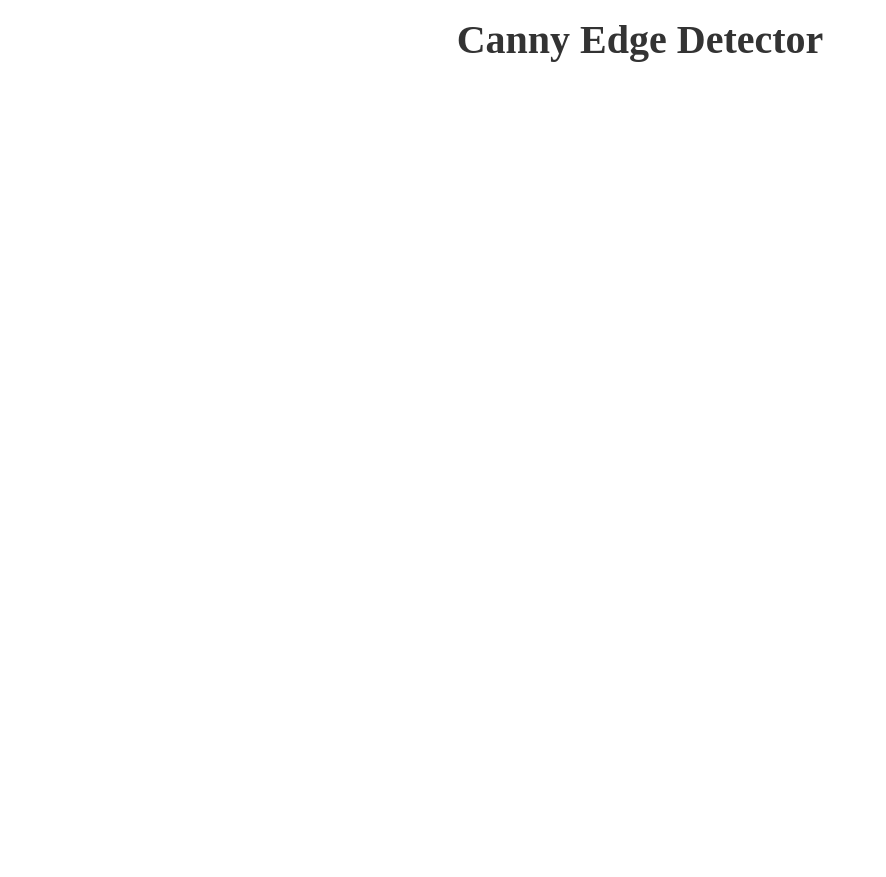
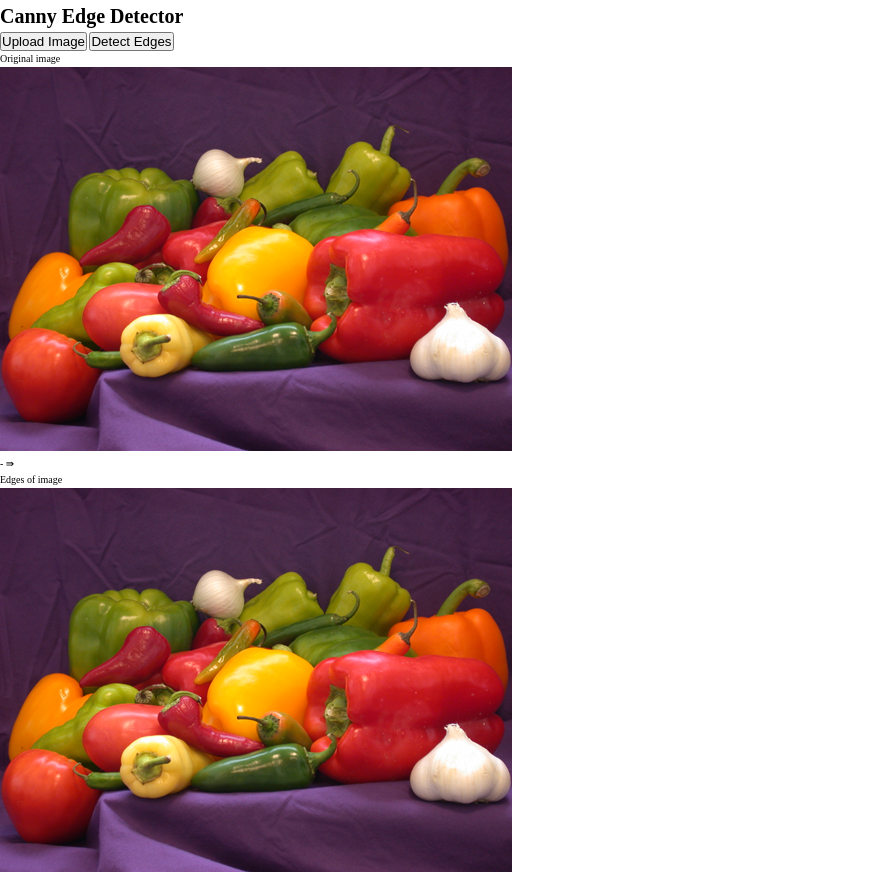
Before and after one commit to Abdelrahman776/Canny-Edge-Detector, a Flask app: page / in a window 1280 px wide. Shown: the whole page, without its empty margins (0-886 px from the left). Before the commit the page ends 62 px from the top, so only its background shows below. Run offline with Flask 3, Linux system fonts and the light colour scheme.

Commit message:
make page structure

```diff
--- a/templates/index.html
+++ b/templates/index.html
@@ -5,10 +5,36 @@
     <meta name="viewport" content="width=device-width, initial-scale=1.0" />
     <title>Canny Edge Detector</title>
     <link rel="stylesheet" href="{{url_for('static',filename='style.css')}}" />
+
   </head>
   <body>
     <header>
-      <h1 class="header">Canny Edge Detector</h1>
+      <h1 class="header-title">Canny Edge Detector</h1>
+      <button class="btn upload-btn" >Upload Image</button>
+      <button class="btn upload-btn" >Detect Edges</button>
     </header>
+
+    <section>
+      <div class="container">
+        <div class="image-container">
+          <p class="image-label">Original image</p>
+          <img
+            src="{{url_for('static',filename='images/peppers.png')}}"
+            alt="Placeholder"
+            class="image"
+          />
+        </div>
+        <div><span>&dash; &rAarr;</span></div>
+        <div class="image-container">
+          <p class="image-label">Edges of image</p>
+          <img
+            src="{{url_for('static',filename='images/peppers.png')}}"
+            alt="Placeholder"
+            class="image"
+          />
+        </div>
+      </div>
+    </section>
+
   </body>
 </html>
```
